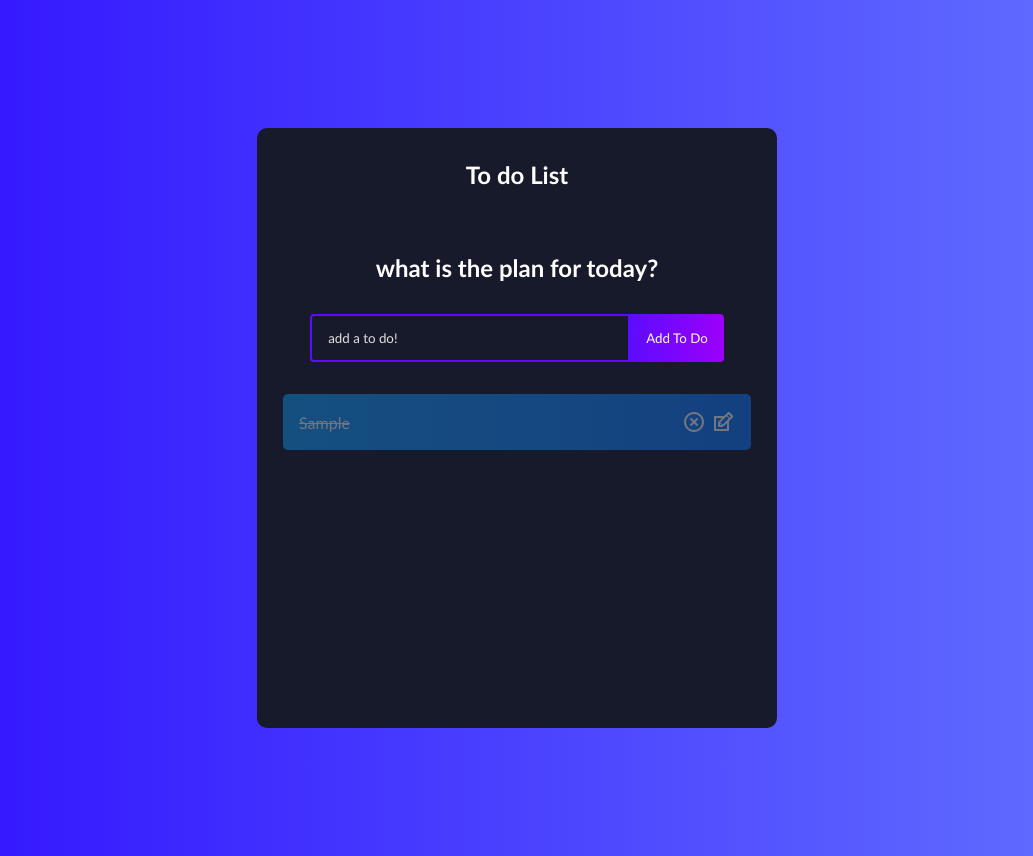
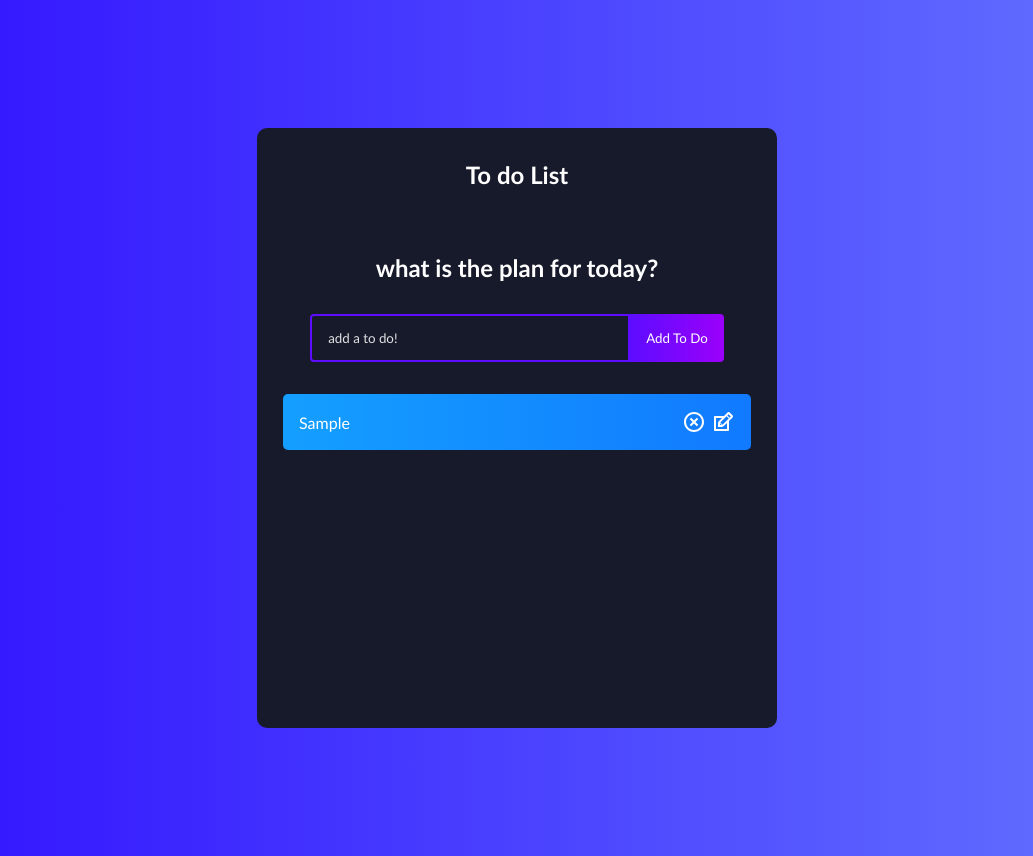
Before and after one commit to elhamposhtiban/to-do-list, a React (Create React App) app in the folder creat-to-do-list/: page / in a window 1280 px wide. Both pictures are taken after typing "Sample" into the empty fields and a click on the button "Add To Do". Shown: the whole page, without its empty margins (123-1156 px from the left). Built offline with nearby package versions, Linux system fonts and the light colour scheme.

Commit message:
#what fixing the error I had for updating the state

```diff
--- a/creat-to-do-list/src/component/Todo.js
+++ b/creat-to-do-list/src/component/Todo.js
@@ -26,7 +26,7 @@ function Todo({ todos, completeTodo, removeTodo, updateTodo }) {
       className={todo.isComplete ? "todo-row complete" : "todo-row"}
       key={index}
     >
-      <div key={todo.id} onClick={completeTodo(todo.id)}>
+        <div key={todo.id} onClick={() => completeTodo(todo.id)}>
         {todo.text}
       </div>
       <div className="icons">
--- a/creat-to-do-list/src/component/TodoList.js
+++ b/creat-to-do-list/src/component/TodoList.js
@@ -29,14 +29,14 @@ function TodoList() {
     setTodos(removeArr);
   };
 
-  const completeTodo = (id) => {
-    let updatedTodos = todos.map((todo) => {
+  const completeTodo = id => {
+    let updatedTodos = todos.map(todo => {
       if (todo.id === id) {
         todo.isComplete = !todo.isComplete;
       }
       return todo;
     });
-    // setTodos(updatedTodos);
+    setTodos(updatedTodos);
   };
 
   return (
```
